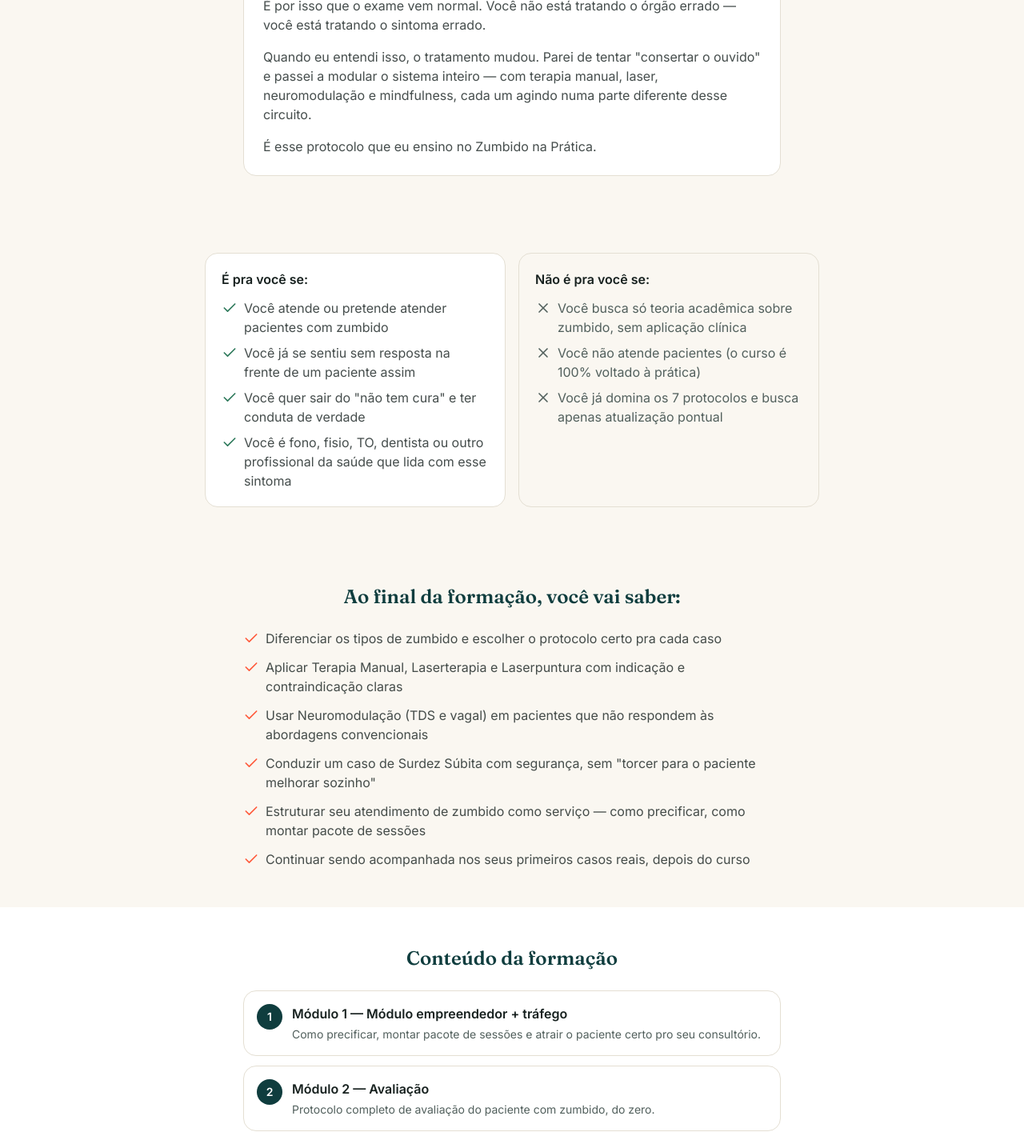
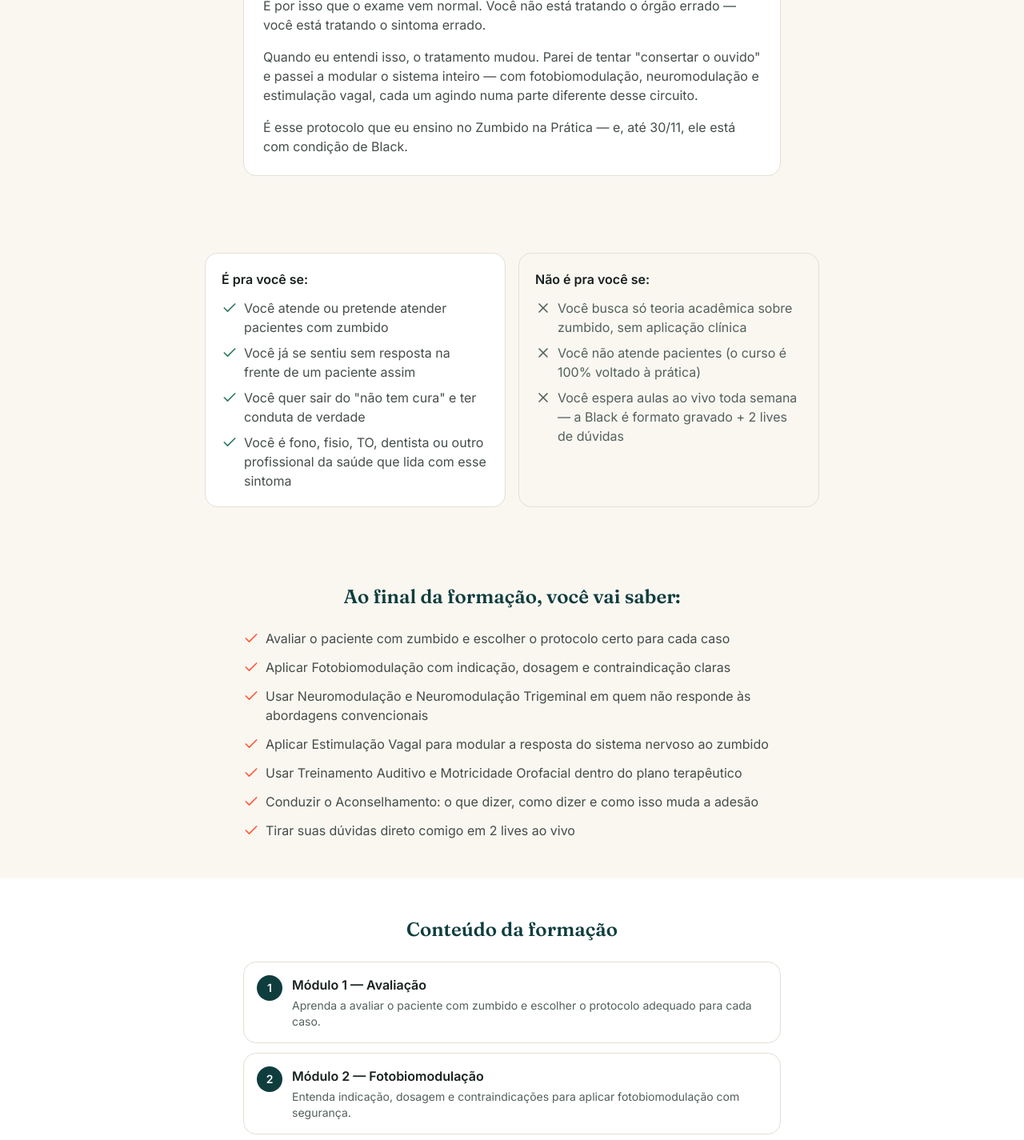
Before and after one commit to gabrielvitorm/zumbido-na-pratica, a Next.js app: page /zumbido-na-pratica/vendas in a window 1280 px wide. Shown: the part 1330-2755 px from the top of the page at 80% size. Built offline with nearby package versions, Linux system fonts and the light colour scheme; no server answers.

Commit message:
feat: update sales copy for black november

```diff
--- a/app/(campaigns)/zumbido-na-pratica/content.ts
+++ b/app/(campaigns)/zumbido-na-pratica/content.ts
@@ -1,14 +1,19 @@
 import type { ModuleItem } from "@/components/campaign/module-cards";
 import type { FaqItem } from "@/components/campaign/faq-section";
 import type { QuizOption } from "@/components/campaign/quiz/choice-screen";
+import { blackNovemberOffer } from "@/lib/black-november";
 
 export const heroContent = {
   headline: 'Pare de dizer "não tem cura, vamos aprender a conviver" pro seu paciente com zumbido',
   subheadline:
-    "Aprenda o protocolo que eu uso pra tratar zumbido de verdade — Terapia Manual, Laserterapia, Neuromodulação e mais 4 abordagens, direto de quem estuda o cérebro por profissão.",
+    "O protocolo completo de avaliação e tratamento do zumbido — Fotobiomodulação, Neuromodulação, Estimulação Vagal e mais — em 8 módulos, com 2 lives de tira-dúvidas. Pelo menor preço do ano.",
   socialProofLine: "Mais de 65 profissionais da saúde já passaram por essa formação",
-  ctaLabel: "Quero minha vaga na Turma 4",
-  loteBadge: "Últimas vagas — inscrições até 06/09",
+  ctaLabel: "Quero entrar na Black",
+  loteBadge: "BLACK NOVEMBER · ATÉ 30/11",
+  microcopy: "Garantia de 7 dias · Acesso imediato · Oferta encerra em 30/11",
+  price: blackNovemberOffer.price,
+  anchorPrice: blackNovemberOffer.anchorPrice,
+  installment: blackNovemberOffer.installment,
 };
 
 export const dorContent = {
@@ -26,8 +31,8 @@ export const viradaContent = {
   paragraphs: [
     "O ouvido pode ter sido o gatilho. Mas quem sustenta o zumbido, na maioria dos casos, é a via auditiva central — a parte do cérebro que aprendeu a amplificar um sinal que não deveria estar ali.",
     "É por isso que o exame vem normal. Você não está tratando o órgão errado — você está tratando o sintoma errado.",
-    "Quando eu entendi isso, o tratamento mudou. Parei de tentar \"consertar o ouvido\" e passei a modular o sistema inteiro — com terapia manual, laser, neuromodulação e mindfulness, cada um agindo numa parte diferente desse circuito.",
-    "É esse protocolo que eu ensino no Zumbido na Prática.",
+    "Quando eu entendi isso, o tratamento mudou. Parei de tentar \"consertar o ouvido\" e passei a modular o sistema inteiro — com fotobiomodulação, neuromodulação e estimulação vagal, cada um agindo numa parte diferente desse circuito.",
+    "É esse protocolo que eu ensino no Zumbido na Prática — e, até 30/11, ele está com condição de Black.",
   ],
 };
 
@@ -43,19 +48,20 @@ export const paraQuemContent = {
   rightItems: [
     "Você busca só teoria acadêmica sobre zumbido, sem aplicação clínica",
     "Você não atende pacientes (o curso é 100% voltado à prática)",
-    "Você já domina os 7 protocolos e busca apenas atualização pontual",
+    "Você espera aulas ao vivo toda semana — a Black é formato gravado + 2 lives de dúvidas",
   ],
 };
 
 export const transformacaoContent = {
   title: "Ao final da formação, você vai saber:",
   items: [
-    "Diferenciar os tipos de zumbido e escolher o protocolo certo pra cada caso",
-    "Aplicar Terapia Manual, Laserterapia e Laserpuntura com indicação e contraindicação claras",
-    "Usar Neuromodulação (TDS e vagal) em pacientes que não respondem às abordagens convencionais",
-    'Conduzir um caso de Surdez Súbita com segurança, sem "torcer para o paciente melhorar sozinho"',
-    "Estruturar seu atendimento de zumbido como serviço — como precificar, como montar pacote de sessões",
-    "Continuar sendo acompanhada nos seus primeiros casos reais, depois do curso",
+    "Avaliar o paciente com zumbido e escolher o protocolo certo para cada caso",
+    "Aplicar Fotobiomodulação com indicação, dosagem e contraindicação claras",
+    "Usar Neuromodulação e Neuromodulação Trigeminal em quem não responde às abordagens convencionais",
+    "Aplicar Estimulação Vagal para modular a resposta do sistema nervoso ao zumbido",
+    "Usar Treinamento Auditivo e Motricidade Orofacial dentro do plano terapêutico",
+    "Conduzir o Aconselhamento: o que dizer, como dizer e como isso muda a adesão",
+    "Tirar suas dúvidas direto comigo em 2 lives ao vivo",
   ],
 };
 
@@ -65,68 +71,57 @@ export const transformacaoContent = {
 export const modulosContent: ModuleItem[] = [
   {
     number: 1,
-    title: "Módulo empreendedor + tráfego",
-    description: "Como precificar, montar pacote de sessões e atrair o paciente certo pro seu consultório.",
+    title: "Avaliação",
+    description: "Aprenda a avaliar o paciente com zumbido e escolher o protocolo adequado para cada caso.",
   },
   {
     number: 2,
-    title: "Avaliação",
-    description: "Protocolo completo de avaliação do paciente com zumbido, do zero.",
+    title: "Fotobiomodulação",
+    description: "Entenda indicação, dosagem e contraindicações para aplicar fotobiomodulação com segurança.",
   },
   {
     number: 3,
-    title: "Laserterapia + Laserpuntura",
-    description: "Protocolo de aplicação, dosagem e frequência, combinando laser com pontos específicos de acupuntura para zumbido.",
+    title: "Neuromodulação",
+    description: "Use neuromodulação para ampliar as possibilidades de conduta nos casos que exigem mais recursos.",
   },
   {
     number: 4,
-    title: "Neuromodulação TDCS",
-    description: "Estimulação transcraniana por corrente contínua aplicada ao circuito neural do zumbido.",
+    title: "Neuromodulação Trigeminal",
+    description: "Conheça a abordagem trigeminal e quando ela pode complementar o plano terapêutico.",
   },
   {
     number: 5,
-    title: "Neuromodulação vagal",
-    description: "Estimulação do nervo vago para modular a resposta do sistema nervoso ao zumbido.",
+    title: "Treinamento Auditivo e Zumbido",
+    description: "Organize o treinamento auditivo dentro da conduta e ajude o paciente a lidar melhor com o zumbido.",
   },
   {
     number: 6,
-    title: "Neuromodulação trigeminal",
-    description: "Estimulação trigeminal como abordagem complementar para casos que não respondem só às técnicas anteriores.",
+    title: "Estimulação Vagal",
+    description: "Aprenda como a estimulação vagal pode modular a resposta do sistema nervoso ao zumbido.",
   },
   {
     number: 7,
-    title: "Terapia de motricidade",
+    title: "Motricidade Orofacial e Zumbido",
     description:
-      "Abordagem manual voltada à musculatura e articulações que influenciam o sistema auditivo — nenhum equipamento necessário.",
+      "Inclua motricidade orofacial no plano terapêutico para os casos em que musculatura e articulações participam do quadro.",
   },
   {
     number: 8,
-    title: "Terapia de processamento cognitivo para zumbido",
-    description: "Técnicas de reestruturação cognitiva para reduzir o incômodo do zumbido.",
-  },
-  {
-    number: 9,
-    title: "Mindfulness para zumbido. Como eu faço.",
-    description:
-      "Técnicas de regulação da atenção que reduzem o incômodo do zumbido mesmo quando o som em si não muda.",
-  },
-  {
-    number: 10,
-    title: "Aconselhamento: como eu faço.",
+    title: "Aconselhamento",
     description: "Como conduzir a orientação do paciente com zumbido — o que dizer, como dizer, e como isso muda a adesão ao tratamento.",
-  },
-  {
-    number: 0,
-    title: "Bônus — Mentoria de Primeiros Pacientes (3 meses)",
-    description:
-      "Depois do curso, você traz seus casos reais e eu te ajudo na conduta, por 3 meses. Quem quiser continuar depois, segue por R$ 147/mês — sem cobrança automática, você decide.",
-    isBonus: true,
   },
 ];
 
+export const liveBonusContent = {
+  title: "2 Lives ao vivo de tira-dúvidas",
+  description:
+    "Você assiste, aplica e leva suas dúvidas de caso direto pra mim, ao vivo, em dois encontros exclusivos para quem entrar na Black.",
+  sessions: blackNovemberOffer.liveSessions,
+};
+
 export const quemEnsinaContent = {
   name: "Ana Luiza Caldas",
-  bio: "Estudo o cérebro há 10 anos, com foco em como o sistema nervoso processa e mantém sintomas como o zumbido. Já formei mais de 65 profissionais da saúde através do Zumbido na Prática, em 3 turmas anteriores.\n\nEsta é a primeira turma depois de um tempo parada — usei essa pausa pra reformular o curso inteiro e trazer o que há de mais atual em neuromodulação para o tratamento do zumbido.",
+  bio: "Estudo o cérebro há 10 anos, com foco em como o sistema nervoso processa e mantém sintomas como o zumbido. Já formei mais de 65 profissionais da saúde através do Zumbido na Prática, em 3 turmas anteriores.\n\nEsta é uma condição especial de Black November, com o curso reformulado e atualizado em neuromodulação.",
   photoSrc: undefined as string | undefined,
 };
 
@@ -141,59 +136,68 @@ export const provaSocialContent = {
 export const ofertaContent = {
   title: "O que está incluso:",
   items: [
-    "10 módulos completos, 100% ao vivo (R$ 5.500 avulso — R$ 550 cada módulo individual)",
-    "Gravação de todas as aulas por 12 meses",
-    "Mentoria de Primeiros Pacientes — 3 meses inclusos",
-    "Acesso ao grupo exclusivo da turma",
+    "8 módulos completos, com acesso imediato às aulas gravadas",
+    "2 lives ao vivo de tira-dúvidas",
+    `Acesso por ${blackNovemberOffer.accessMonths} meses às aulas`,
+    "Garantia de 7 dias",
   ],
-  closingLine: "Tudo isso por R$ 2.470",
+  anchorPrice: blackNovemberOffer.anchorPrice,
+  price: blackNovemberOffer.price,
+  installment: blackNovemberOffer.installment,
+  savings: blackNovemberOffer.savings,
+  closingLine: "Só até 30/11",
+  ctaLabel: "Garantir minha vaga na Black",
 };
 
 export const garantiaContent = {
-  title: "Garantia de 7 dias após o primeiro encontro",
+  title: "Garantia de 7 dias a partir da compra",
   description:
-    "Você assiste ao primeiro fim de semana de aula (05 e 06/09) inteiro. Se não for pra você, é só pedir reembolso até 12/09 — sem burocracia.",
+    "Entre, assista aos primeiros módulos e, se não for pra você, é só pedir reembolso dentro de 7 dias — sem burocracia.",
 };
 
 export const faqContent: FaqItem[] = [
   {
     question: "O curso é gravado ou ao vivo?",
-    answer:
-      "100% ao vivo, nos fins de semana: 05 e 06/09, 12 e 13/09, 19 e 20/09, 26 e 27/09. Toda aula fica gravada e disponível por 12 meses.",
+    answer: "Os 8 módulos são gravados, com acesso imediato e ritmo livre. A Black também inclui 2 lives ao vivo de tira-dúvidas.",
   },
   {
-    question: "Preciso ter equipamento de laser?",
-    answer:
-      "Não para todos os módulos. Terapia Manual, Mindfulness e Estimulação Trigeminal não pedem equipamento. Laser e Neuromodulação, sim — e o Módulo Empresarial te ajuda a planejar esse investimento.",
+    question: "Preciso ter equipamento de fotobiomodulação?",
+    answer: "Não para todos os módulos. A necessidade de equipamento depende do protocolo e do caso; a formação explica indicações, dosagem e contraindicações.",
   },
   {
     question: "Não sei se dá tempo na minha agenda.",
-    answer: "São 4 fins de semana, e você não precisa assistir tudo ao vivo — a gravação fica 1 ano no ar.",
+    answer: `O conteúdo é gravado, fica disponível por ${blackNovemberOffer.accessMonths} meses e pode ser assistido no seu ritmo. As duas lives terão datas divulgadas assim que forem definidas.`,
   },
   {
-    question: "Como funciona a Mentoria de Primeiros Pacientes?",
-    answer:
-      "Você traz seus casos reais e eu ajudo na conduta, por 3 meses inclusos no pacote. Depois, quem quiser continuar segue por R$ 147/mês — você decide, sem cobrança automática.",
+    question: "Como funcionam as lives de tira-dúvidas?",
+    answer: "São 2 encontros ao vivo exclusivos para quem entrar na Black. Você assiste, aplica e leva suas dúvidas de caso direto pra mim.",
   },
   {
     question: "Posso comprar só um módulo?",
-    answer:
-      "Sim, os módulos também são vendidos avulsos, a R$ 550 cada. Mas o pacote completo (R$ 2.470) sai mais em conta se você quer o protocolo inteiro.",
+    answer: "A condição Black é para o pacote completo com os 8 módulos e as 2 lives de tira-dúvidas.",
   },
   {
     question: "Tem parcelamento?",
-    answer: "Sim, em até 12x.",
+    answer: `Sim. Você pode pagar em ${blackNovemberOffer.installment}.`,
   },
   {
     question: "E se eu não gostar?",
-    answer: "Você tem garantia de 7 dias após o primeiro encontro.",
+    answer: garantiaContent.description,
+  },
+  {
+    question: "Até quando vale a Black?",
+    answer: "Até 30/11 às 23:59, no horário de Fortaleza. Depois disso, o preço volta ao normal.",
+  },
+  {
+    question: "O desconto vale para quem já fez turmas anteriores?",
+    answer: "A condição para alunas anteriores deve ser confirmada antes da publicação da campanha.",
   },
 ];
 
 export const ctaFinalContent = {
-  title: "A Turma 4 do Zumbido na Prática está aberta.",
-  subtitle: "Comece 05 de setembro com o protocolo que muda o que você faz na segunda-feira de manhã.",
-  ctaLabel: "Quero minha vaga",
+  title: "A Black November do Zumbido na Prática termina em 30/11.",
+  subtitle: "Depois disso, o preço volta ao normal — e as lives de tira-dúvidas saem do pacote.",
+  ctaLabel: "Garantir minha vaga na Black",
 };
 
 export const obrigadoContent = {
```
Also changed, not shown: 1 other file (tests, documents, lock files or other folders).
